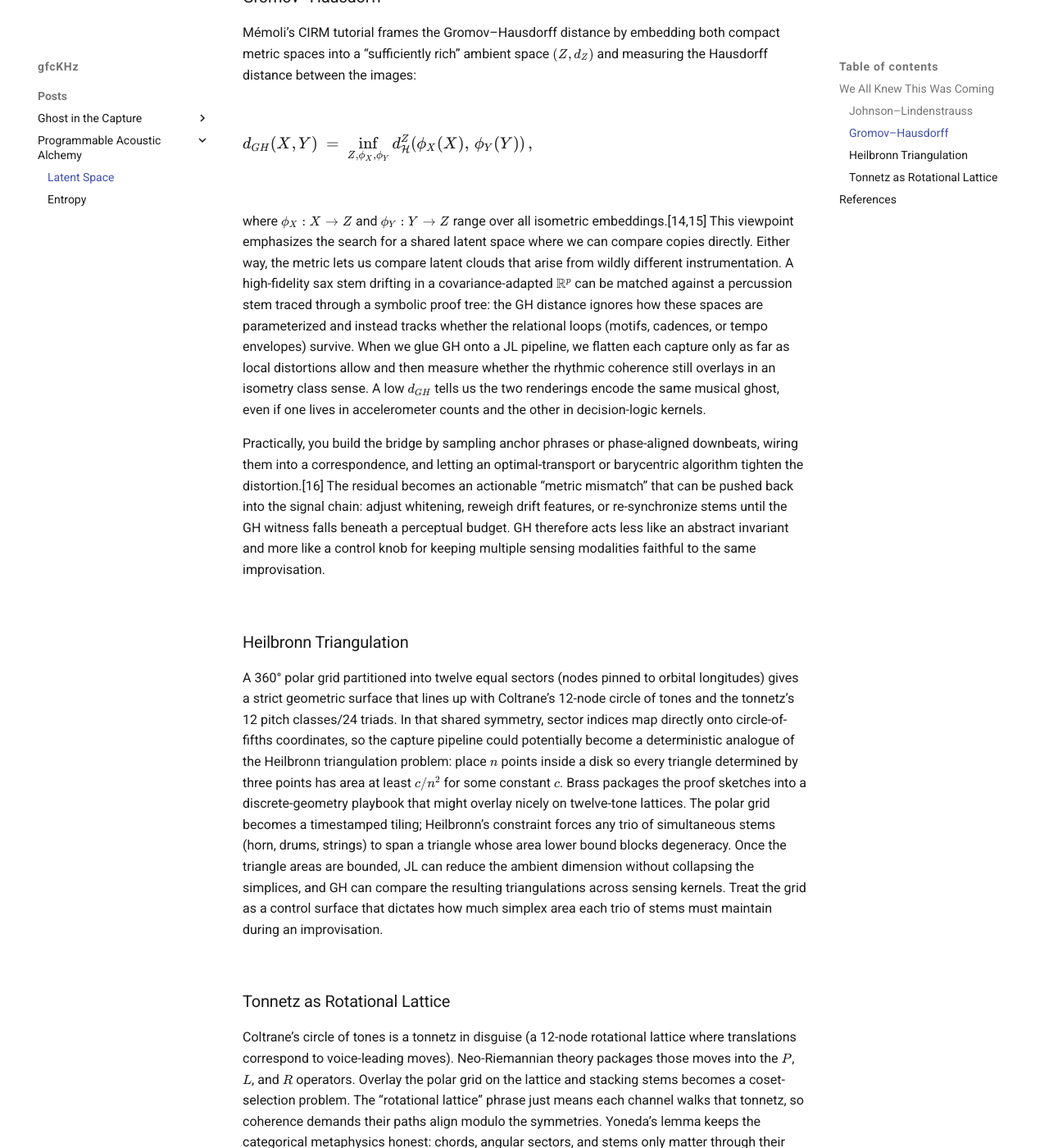
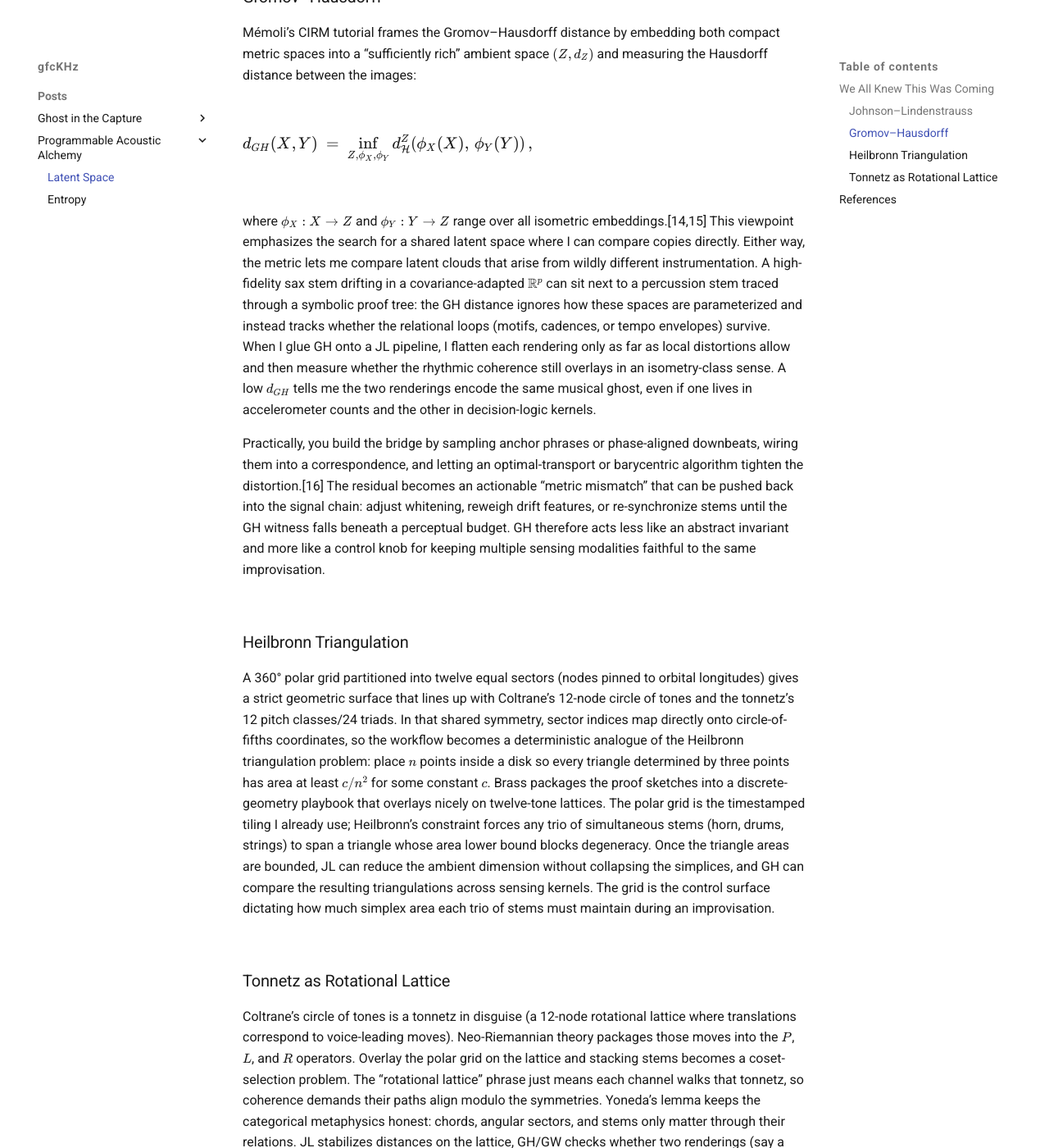
Before and after one commit to gfcKHz/gfcKHz.github.io, an MkDocs documentation site: the page built from docs/posts/space.md, in a window 1280 px wide and 1400 px high, scrolled down 1759 px. Shown: the whole window at 82% size. Built offline with MkDocs 1.6.1 and Material for MkDocs 9.7.7, drawn with Linux system fonts in a browser that asks for light colours; some web fonts are replaced; some of the changed text lies outside the part shown.

Commit message:
Reframing

```diff
--- a/docs/posts/space.md
+++ b/docs/posts/space.md
@@ -33,7 +33,7 @@ $$
 \large (1-\varepsilon)\|x-y\|_2^2 \;\le\; \|f(x)-f(y)\|_2^2 \;\le\; (1+\varepsilon)\|x-y\|_2^2 \quad \forall x,y \in X.
 $$
 
-The [JL Lemma Beyond Euclidean Geometry](https://arxiv.org/abs/2510.22401) talk at FWCG 2025 was interesting. Their extension to pseudo-Euclidean signatures and generalized power-distance matrices seems like the right toolkit you need once drift and noise whitening push a capture cloud off a tidy $\mathbb{R}^p$ baseline. Imagine two channels occupying disjoint kernels (time-scales). Take a Coltrane [sample](https://www.youtube.com/watch?v=VWhJ7hlDwMk) and encode it as a drift feature and a drum [sequence](https://youtu.be/b9ilXLsz0KE) rendered as a rhythmic probe. The bridge between those abstractions could potentially sit in the Gromov–Hausdorff regime, where we stop comparing coordinates and instead compare the metric spaces themselves up to isometry. JL provides the distortion bounds that let us embed each channel into a common space without losing the pairwise distance structure and Gromov-Hausdorff tells us whether differently instrumented spaces still settle into the same rhythm and coherence.
+The [JL Lemma Beyond Euclidean Geometry](https://arxiv.org/abs/2510.22401) talk at FWCG 2025 was interesting. Their extension to pseudo-Euclidean signatures and generalized power-distance matrices matches how my own session clouds behave once drift and noise whitening push them off a tidy $\mathbb{R}^p$ baseline. Imagine two channels occupying disjoint kernels (time scales). Take a Coltrane [sample](https://www.youtube.com/watch?v=VWhJ7hlDwMk) and encode it as a drift feature and a drum [sequence](https://youtu.be/b9ilXLsz0KE) rendered as a rhythmic probe. The bridge between those abstractions sits in the Gromov–Hausdorff regime, where I stop comparing coordinates and instead compare the metric spaces themselves up to isometry. JL provides the distortion bounds that let me embed each channel into a common space without losing the pairwise distance structure and Gromov–Hausdorff tells me whether differently instrumented spaces still settle into the same rhythm and coherence.
 
 ### Gromov–Hausdorff
 
@@ -43,19 +43,19 @@ $$
 \large d_{GH}(X,Y) \;=\; \inf_{Z,\phi_X,\phi_Y} d_{\mathcal{H}}^{Z}\!\left(\phi_X(X),\,\phi_Y(Y)\right),
 $$
 
-where $\phi_X : X \rightarrow Z$ and $\phi_Y : Y \rightarrow Z$ range over all isometric embeddings.[14,15] This viewpoint emphasizes the search for a shared latent space where we can compare copies directly. Either way, the metric lets us compare latent clouds that arise from wildly different instrumentation. A high-fidelity sax stem drifting in a covariance-adapted $\mathbb{R}^p$ can be matched against a percussion stem traced through a symbolic proof tree: the GH distance ignores how these spaces are parameterized and instead tracks whether the relational loops (motifs, cadences, or tempo envelopes) survive. When we glue GH onto a JL pipeline, we flatten each capture only as far as local distortions allow and then measure whether the rhythmic coherence still overlays in an isometry class sense. A low $d_{GH}$ tells us the two renderings encode the same musical ghost, even if one lives in accelerometer counts and the other in decision-logic kernels.
+where $\phi_X : X \rightarrow Z$ and $\phi_Y : Y \rightarrow Z$ range over all isometric embeddings.[14,15] This viewpoint emphasizes the search for a shared latent space where I can compare copies directly. Either way, the metric lets me compare latent clouds that arise from wildly different instrumentation. A high-fidelity sax stem drifting in a covariance-adapted $\mathbb{R}^p$ can sit next to a percussion stem traced through a symbolic proof tree: the GH distance ignores how these spaces are parameterized and instead tracks whether the relational loops (motifs, cadences, or tempo envelopes) survive. When I glue GH onto a JL pipeline, I flatten each rendering only as far as local distortions allow and then measure whether the rhythmic coherence still overlays in an isometry-class sense. A low $d_{GH}$ tells me the two renderings encode the same musical ghost, even if one lives in accelerometer counts and the other in decision-logic kernels.
 
 Practically, you build the bridge by sampling anchor phrases or phase-aligned downbeats, wiring them into a correspondence, and letting an optimal-transport or barycentric algorithm tighten the distortion.[16] The residual becomes an actionable “metric mismatch” that can be pushed back into the signal chain: adjust whitening, reweigh drift features, or re-synchronize stems until the GH witness falls beneath a perceptual budget. GH therefore acts less like an abstract invariant and more like a control knob for keeping multiple sensing modalities faithful to the same improvisation.
 
 ### Heilbronn Triangulation
 
-A 360° polar grid partitioned into twelve equal sectors (nodes pinned to orbital longitudes) gives a strict geometric surface that lines up with Coltrane’s 12-node circle of tones and the tonnetz’s 12 pitch classes/24 triads. In that shared symmetry, sector indices map directly onto circle-of-fifths coordinates, so the capture pipeline could potentially become a deterministic analogue of the Heilbronn triangulation problem: place $n$ points inside a disk so every triangle determined by three points has area at least $c/n^2$ for some constant $c$. Brass packages the proof sketches into a discrete-geometry playbook that might overlay nicely on twelve-tone lattices. The polar grid becomes a timestamped tiling; Heilbronn’s constraint forces any trio of simultaneous stems (horn, drums, strings) to span a triangle whose area lower bound blocks degeneracy. Once the triangle areas are bounded, JL can reduce the ambient dimension without collapsing the simplices, and GH can compare the resulting triangulations across sensing kernels. Treat the grid as a control surface that dictates how much simplex area each trio of stems must maintain during an improvisation.
+A 360° polar grid partitioned into twelve equal sectors (nodes pinned to orbital longitudes) gives a strict geometric surface that lines up with Coltrane’s 12-node circle of tones and the tonnetz’s 12 pitch classes/24 triads. In that shared symmetry, sector indices map directly onto circle-of-fifths coordinates, so the workflow becomes a deterministic analogue of the Heilbronn triangulation problem: place $n$ points inside a disk so every triangle determined by three points has area at least $c/n^2$ for some constant $c$. Brass packages the proof sketches into a discrete-geometry playbook that overlays nicely on twelve-tone lattices. The polar grid is the timestamped tiling I already use; Heilbronn’s constraint forces any trio of simultaneous stems (horn, drums, strings) to span a triangle whose area lower bound blocks degeneracy. Once the triangle areas are bounded, JL can reduce the ambient dimension without collapsing the simplices, and GH can compare the resulting triangulations across sensing kernels. The grid is the control surface dictating how much simplex area each trio of stems must maintain during an improvisation.
 
 ### Tonnetz as Rotational Lattice
 
 Coltrane’s circle of tones is a tonnetz in disguise (a 12-node rotational lattice where translations correspond to voice-leading moves). Neo-Riemannian theory packages those moves into the $P$, $L$, and $R$ operators. Overlay the polar grid on the lattice and stacking stems becomes a coset-selection problem. The “rotational lattice” phrase just means each channel walks that tonnetz, so coherence demands their paths align modulo the symmetries. Yoneda’s lemma keeps the categorical metaphysics honest: chords, angular sectors, and stems only matter through their relations. JL stabilizes distances on the lattice, GH/GW checks whether two renderings (say a Coltrane stem and a Whiplash percussion overlay) trace isometric loops, and Heilbronn triangulation keeps the local simplices nondegenerate while the tonnetz preserves the global rotation matrix.
 
-The aim is to make the rotational lattice auditable: a discrete engine for latent space where any combination of stems respects both the Heilbronn area budget and the tonnetz symmetries. Hardware micro-fluctuations (drift, jitter, PLL relock cadence) feed into the lattice as auxiliary coordinates, so the stem splitter behaves like an audio side-channel: every hallucinated stem carries the user's geometric and hardware [fingerprint](entropy.md).
+The aim is to keep the rotational lattice auditable: a discrete engine for latent space where every combination of stems respects both the Heilbronn area budget and the tonnetz symmetries. Hardware micro-fluctuations (drift, jitter, PLL relock cadence) feed into the lattice as auxiliary coordinates, so the stem splitter behaves like an audio side-channel: every hallucinated stem carries the user's geometric and hardware [fingerprint](entropy.md). The same signal-chain fluctuations color these stems without overlapping the radio work; they simply inhabit the same bookkeeping philosophy.
 
 ---
 
```
Also changed, not shown: docs/posts/entropy.md (+2 -2 lines).
